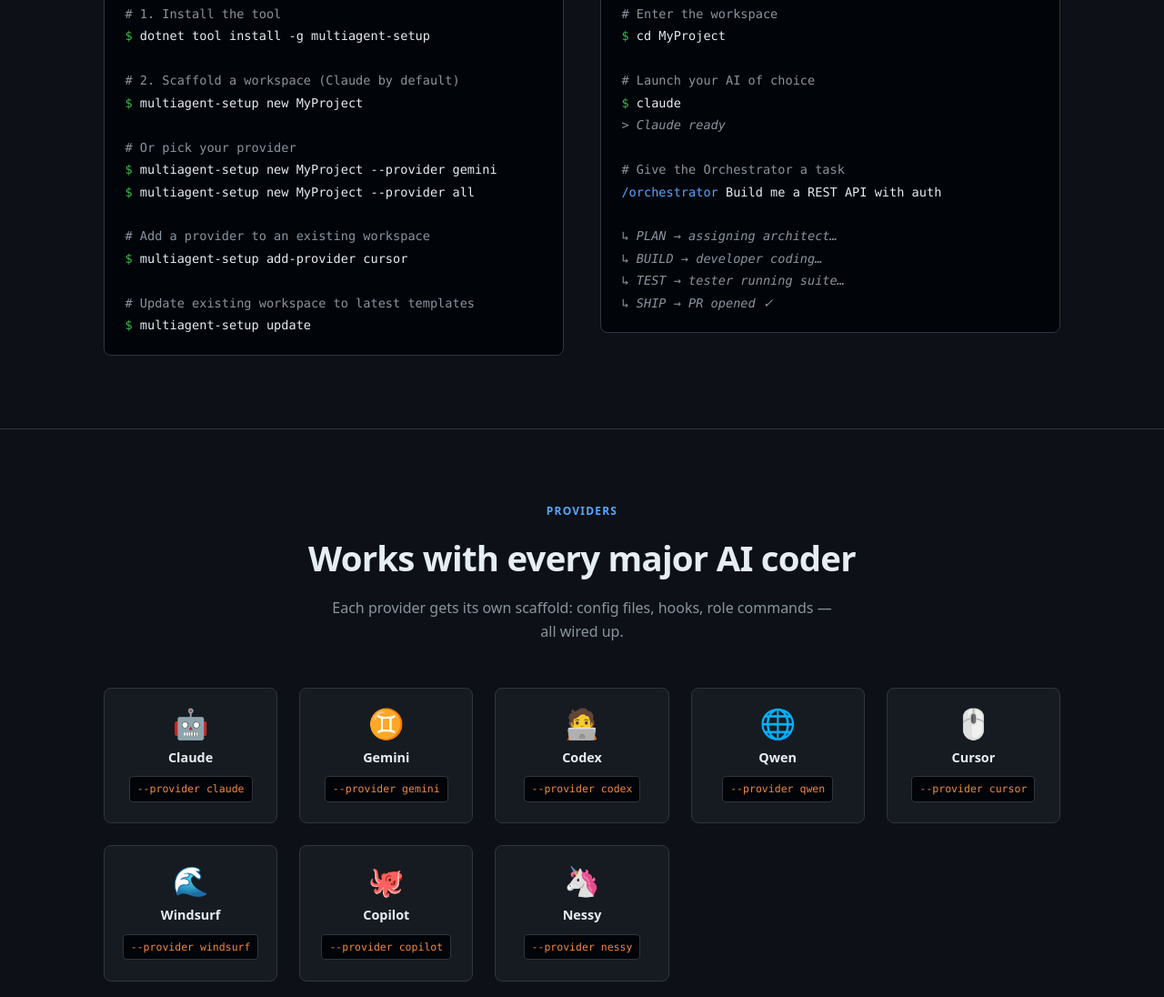
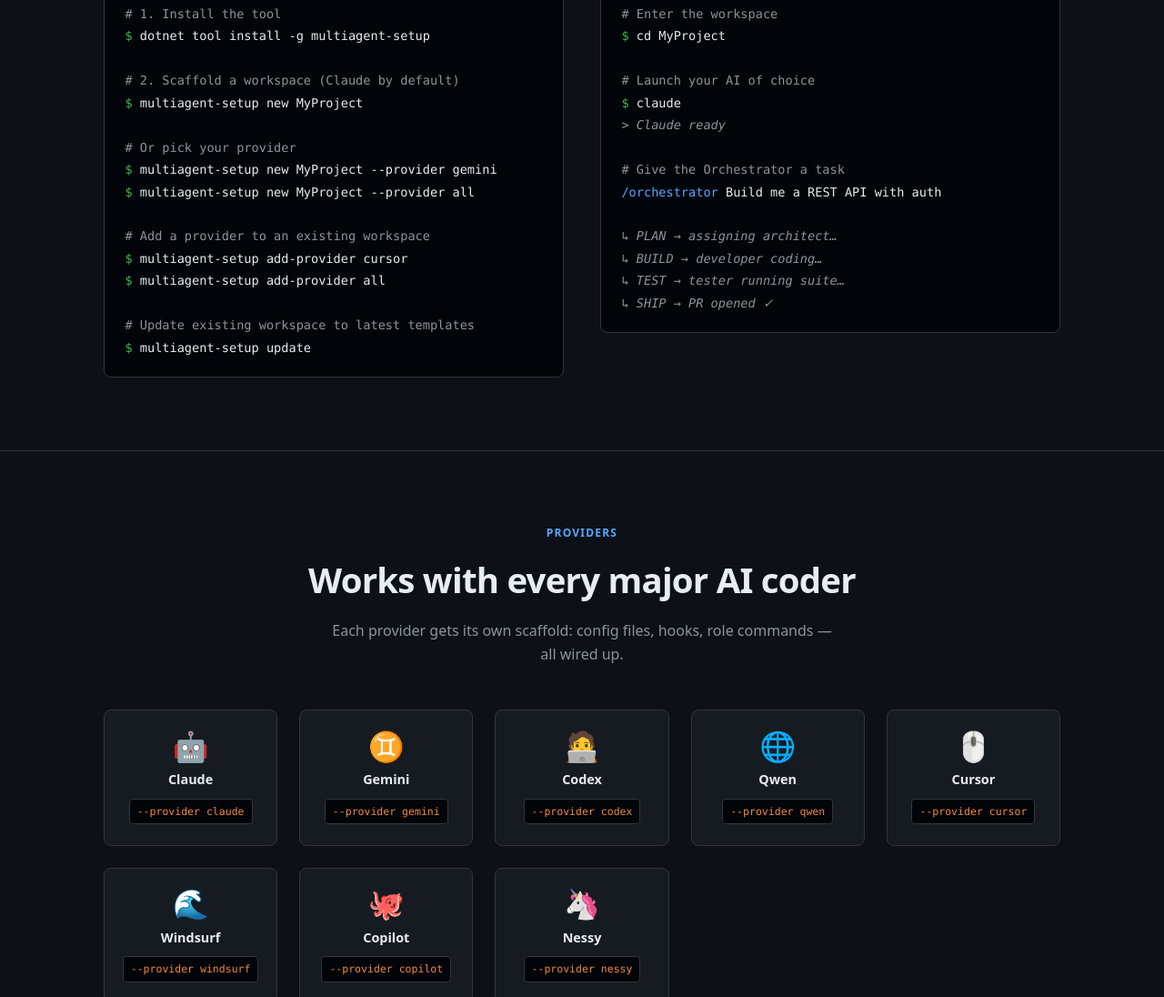
Before and after one commit to Neftedollar/multiagent-template, a plain HTML site: page index.html in a window 1280 px wide. Shown: the part 3111-4207 px from the top of the page at 91% size. Drawn offline with Linux system fonts and the light colour scheme.

Commit message:
docs: add add-provider all to landing page quick-start terminal

```diff
--- a/index.html
+++ b/index.html
@@ -958,6 +958,10 @@
                   <span class="prompt">$ </span
                   ><span class="cmd">multiagent-setup add-provider cursor</span>
                 </div>
+                <div>
+                  <span class="prompt">$ </span
+                  ><span class="cmd">multiagent-setup add-provider all</span>
+                </div>
                 <div>&nbsp;</div>
                 <div>
                   <span class="comment"
```
